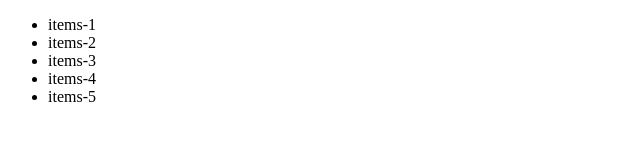
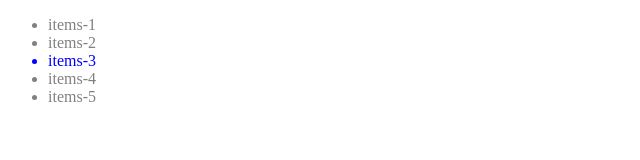
Before and after one commit to nowkwon97/2023-02-23-condotion-prac, a plain HTML site: page index.html in a window 1280 px wide. Shown: the whole page, without its empty margins (0-640 px from the left). Drawn offline with Linux system fonts and the light colour scheme.

Commit message:
주석 추가

```diff
--- a/index.html
+++ b/index.html
@@ -14,15 +14,36 @@
     <li>items-4</li>
     <li>items-5</li>
   </ul>
+  <!--
+    !주석을 잘 활용하자.
+   -->
   <script>
     // 'menu'는 값과 데이터를 구분하기 위함
+    // getElementById(): id값을 가진 요소를 찾아서 반환
+    // DOM API, HTML을 객체로 해석한 데이터이기 때문에 다양한 속성들과 '함수'를 제공한다.
+    // 개발하기 편하게 여러 기능들을 제공하는 것을 'api'라고한다.
     let menu = window.document.getElementById('menu');
-    // 구조를 확인하는 것이 중요
+    // console.dir를 통해 구조를 확인하는 것이 중요
     console.dir(menu);
-    console.log(menu.children);
+    console.log(menu.children); // 배열
     console.log(menu.children[0]);
     // 검증 완료
+    console.dir(menu.children[0].style);
+    // 반복문 하기 전 짧게 미리 검증하여 적용
+    menu.children[0].style.color = "blue";
 
+    for(let index = 0; index < menu.children.length; index++) {
+      // index ===2 와 같다.
+      // 조건 혹은 제어문은 다양하다.
+      if(menu.children[index].textContent === "items-3") {
+        // 조건문이 참일 때
+        menu.children[index].style.color = "blue";
+      }else {
+        // 조건문이 거짓일 때
+        menu.children[index].style.color = "grey";
+      }
+    } // 중괄호는 영역을 구분하는 역할이다.
+      // 영역을 스코프(scope)라고 한다.
   </script>
 </body>
 </html>
```
